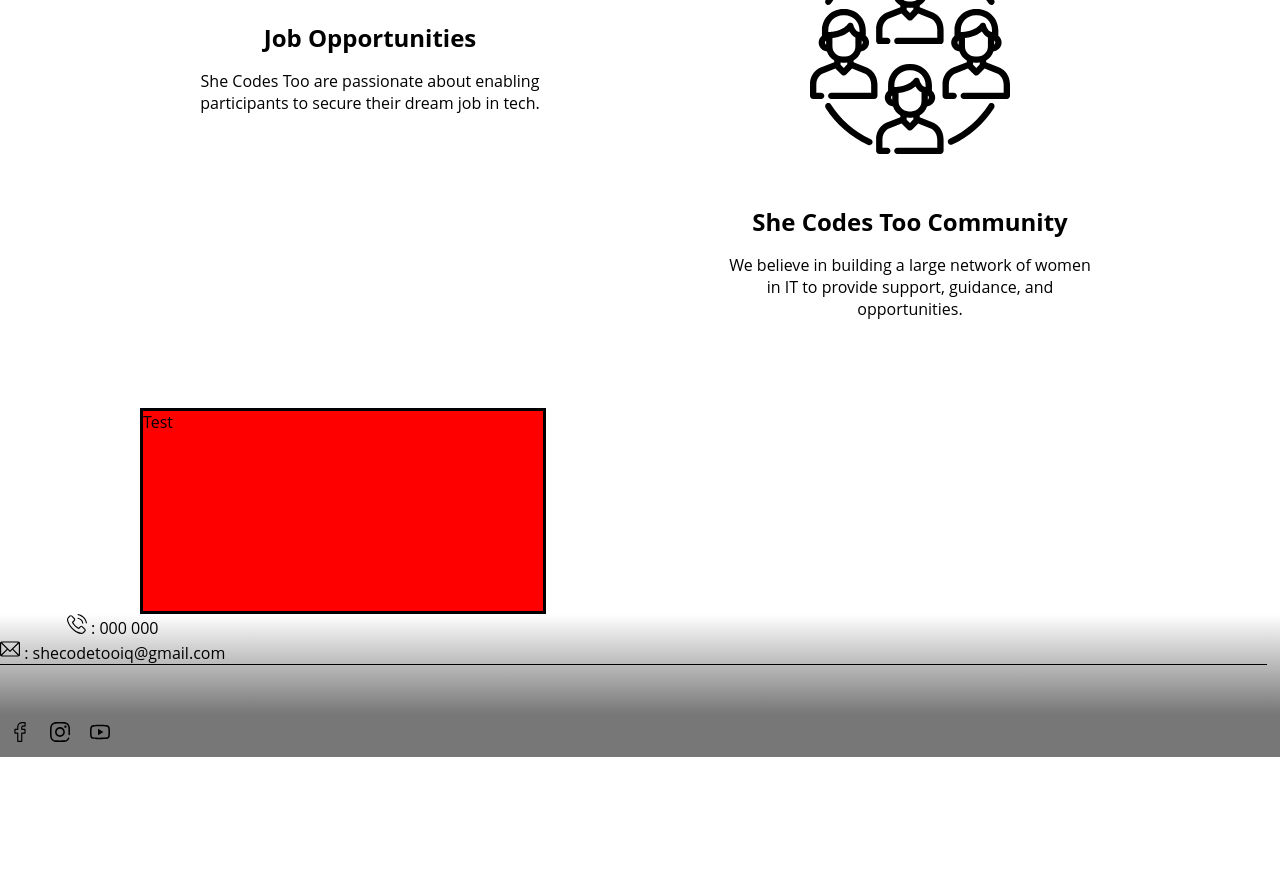
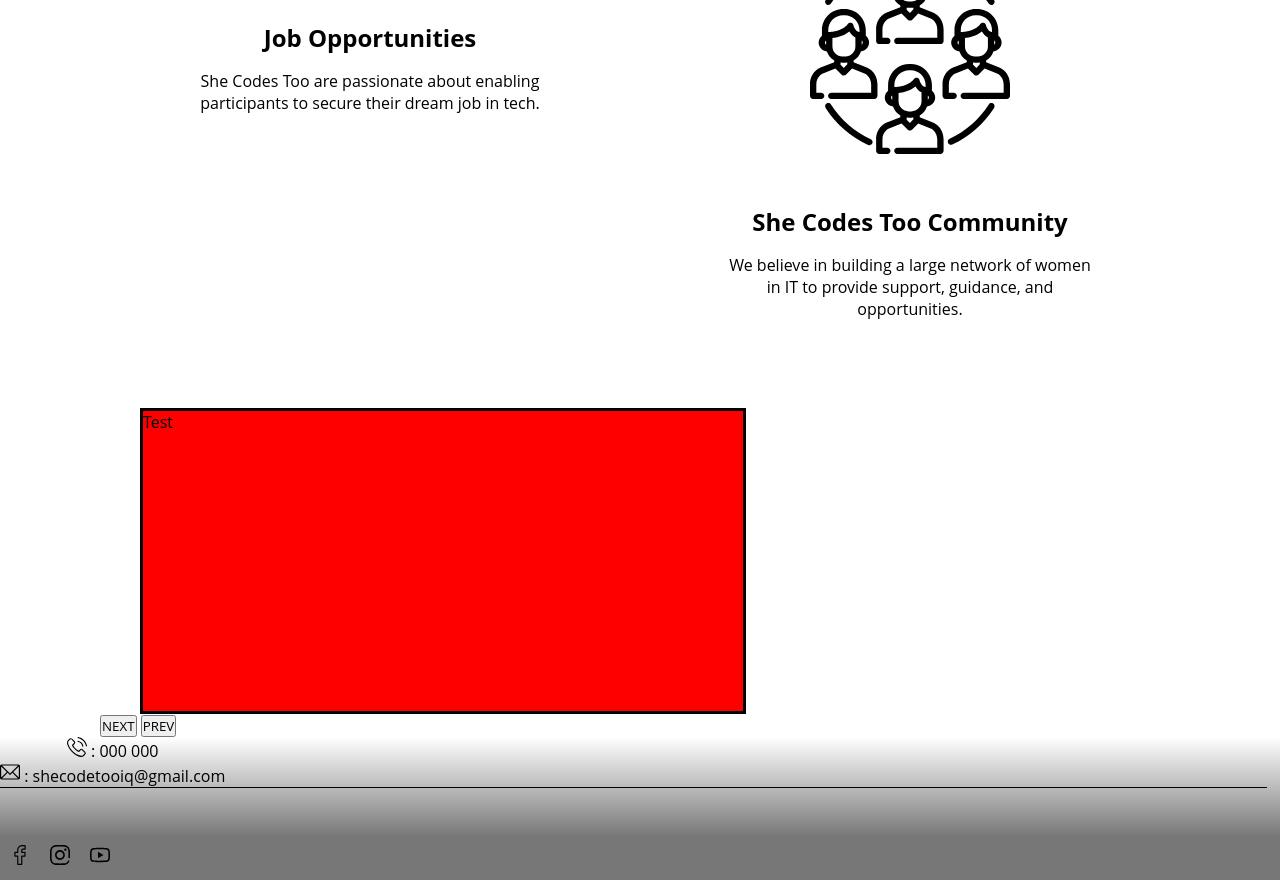
Before and after one commit to sojey20/shecodestoo, a plain HTML site: page index.html in a window 1280 px wide. Shown: the part 1204-2084 px from the top of the page. Before the commit the page ends 1961 px from the top, so only its background shows below. Drawn offline with nearby package versions, Linux system fonts and the light colour scheme.

Commit message:
fixes to testimony section

```diff
--- a/index.css
+++ b/index.css
@@ -181,8 +181,8 @@
 }
 
 .testimony {
-  width: 400px;
-  height: 200px;
+  width: 600px;
+  height: 300px;
   background-color: red;
   border: black;
   border-style: solid;
--- a/index.html
+++ b/index.html
@@ -81,6 +81,8 @@
               <div class="testimony">Foo</div>
               <div class="testimony">Bar</div>
             </div>
+            <button onclick="nextTestimony()">NEXT</button>
+            <button onclick="prevTestimony()">PREV</button>
             <script src="testimony.js"></script>
         </div>
 
--- a/testimony.js
+++ b/testimony.js
@@ -9,7 +9,7 @@ function nextTestimony() {
 }
 
 function prevTestimony() {
-  if (--currentTestimony < 0) currentTestimony = numTestmonies - 1;
+  if (--currentTestimony < 0) currentTestimony = numTestimonies - 1;
   showTestimony(currentTestimony);
 }
 
@@ -20,6 +20,7 @@ function showTestimony(showIndex) {
   if (showIndex < 0) showIndex = slides.length - 1;
   for (var i = 0; i < slides.length; ++i) {
     slides[i].style.display = "none";
+    slides[i].className = "testimony";
   }
   slides[showIndex].style.display = "block";
   slides[showIndex].className += " activeTestimony";
```
